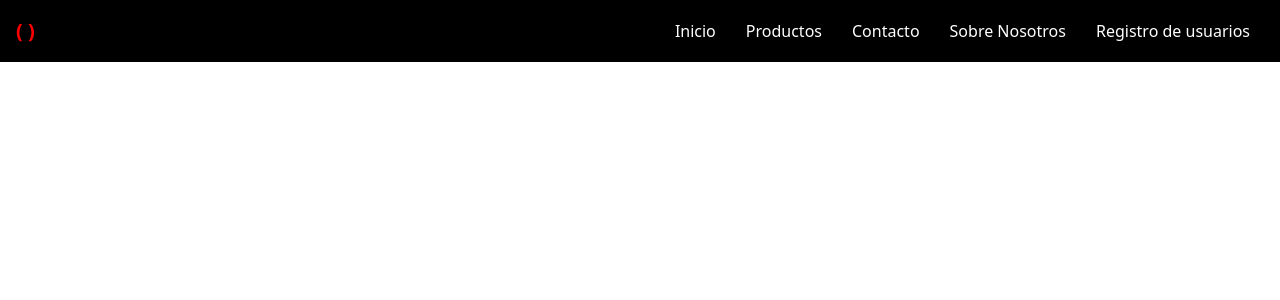
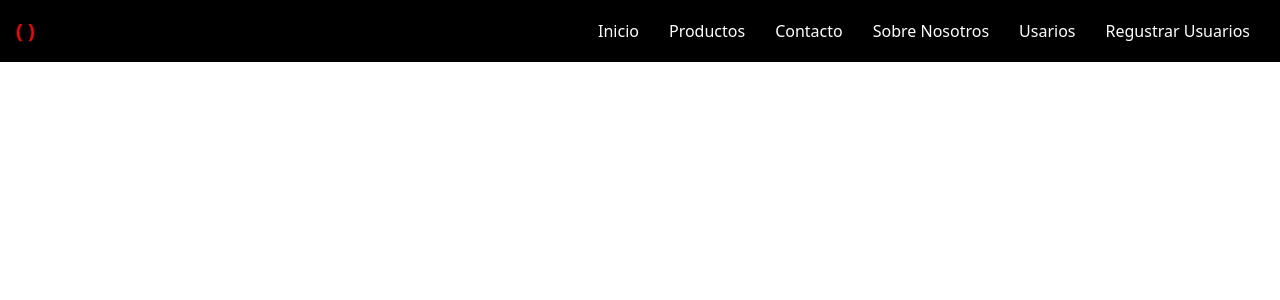
Before and after one commit to GiovanniTorres/RedLigths, a PHP site: page /header.php in a window 1280 px wide. Shown: the top 300 px of the page. Run offline with PHP 8.4, Linux system fonts and the light colour scheme.

Commit message:
Update header.php

```diff
--- a/app/views/header.php
+++ b/app/views/header.php
@@ -28,7 +28,8 @@
                     <li><a href="/product">Productos</a></li>
                     <li><a href="/contact">Contacto</a></li>
                     <li><a href="/aboutme">Sobre Nosotros</a></li>
-                    <li><a href="/users">Registro de usuarios</a></li>
+                    <li><a href="/users">Usarios</a></li>
+                    <li><a href="/auth/users">Regustrar Usuarios</a></li>
                 </ul>
                 <div class="menu-toggle" id="menu-toggle">
                     <span class="bar"></span>
```
